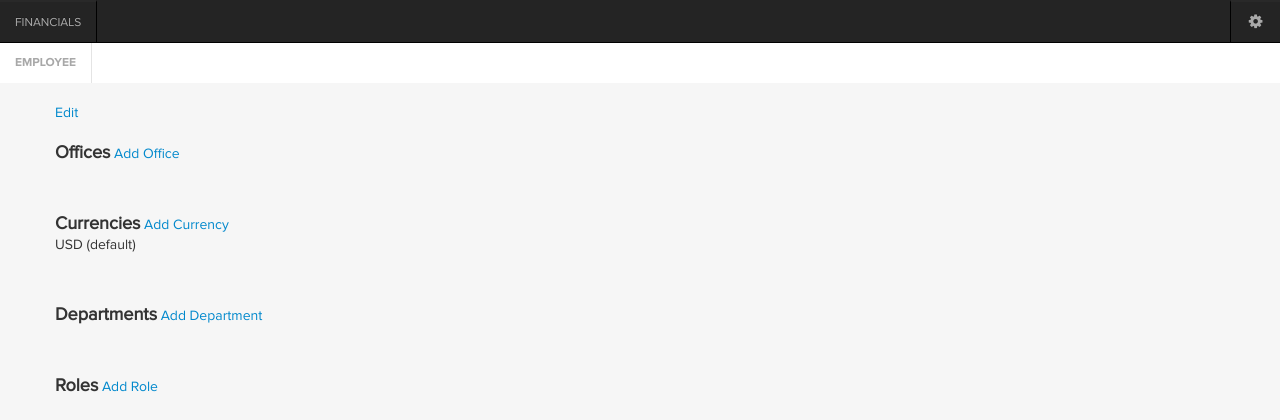
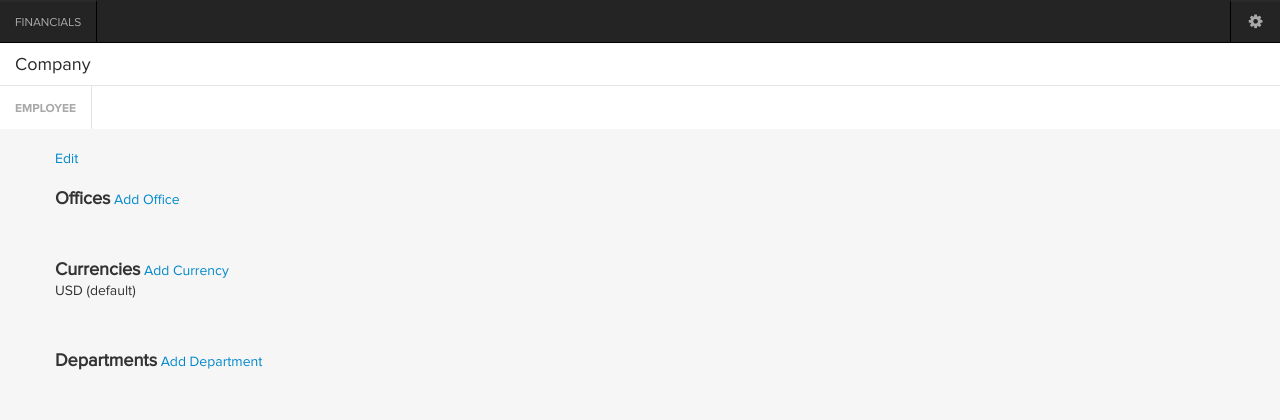
Before and after one commit to atishn/Finance-Planner, a Python web app: template hr/templates/administration_company.html in a window 1280 px wide. Shown: the top 420 px of the page. Run offline with Jinja, Linux system fonts and the light colour scheme; the template is opened without the code that fills it, so the values that code supplies are empty.

Commit message:
adding titles to admin pages

```diff
--- a/hr/static/css/main.css
+++ b/hr/static/css/main.css
@@ -745,14 +745,20 @@ h5 {
     text-align: right !important;
 }
 
+.employee-info a {
+    padding: 0 10px;
+}
+
 .company-info, .employee-info {
     margin-top: 10px;
     font-size: 14px;
 }
+
 .company-info td, .employee-info td {
     border: 1px solid #DDD;
     padding: 5px 10px
 }
+
 .company-info td:first-child {
     width: 350px;
 }
@@ -809,3 +815,16 @@ h5 {
     padding: 0 5px 0 20px;
     vertical-align: middle;
 }
+
+.administration-title {
+    margin: 0;
+    border-bottom: 1px solid #E6E6E6;
+}
+
+.administration-title p {
+    color: #292929;
+    font-family: "proxima-nova";
+    font-size: 18px;
+    padding: 15px 0px 10px 15px;
+    margin: 0;
+}
--- a/hr/templates/administration_company.html
+++ b/hr/templates/administration_company.html
@@ -1,5 +1,8 @@
 {% extends "templates/shell.html" %}
 {% block content %}
+    <div class="white administration-title">
+        <p>Company</p>
+    </div>
     <div class="navbar subnav white">
         <ul class="nav subnav_area">
             <li class="entity-nav-pull-left-cell push-down"><a
--- a/hr/templates/administration_employees.html
+++ b/hr/templates/administration_employees.html
@@ -1,5 +1,8 @@
 {% extends "templates/shell.html" %}
 {% block content %}
+    <div class="white administration-title">
+        <p>Employees</p>
+    </div>
     <div class="navbar subnav white">
         <ul class="nav subnav_area">
             <li class="entity-nav-pull-left-cell-selected push-down"><a
--- a/hr/templates/administration_expenses.html
+++ b/hr/templates/administration_expenses.html
@@ -1,5 +1,8 @@
 {% extends "templates/shell.html" %}
 {% block content %}
+    <div class="white administration-title">
+        <p>Expenses</p>
+    </div>
     <div class="navbar subnav white">
         <ul class="nav subnav_area">
             {% if user.is_administrator or user.permissions_global_financials %}
--- a/hr/templates/administration_expenses_clients.html
+++ b/hr/templates/administration_expenses_clients.html
@@ -1,5 +1,8 @@
 {% extends "templates/shell.html" %}
 {% block content %}
+    <div class="white administration-title">
+        <p>Expenses</p>
+    </div>
     <div class="navbar subnav white">
         <ul class="nav subnav_area">
             {% if user.is_administrator or user.permissions_global_financials %}
--- a/hr/templates/administration_expenses_global.html
+++ b/hr/templates/administration_expenses_global.html
@@ -1,5 +1,8 @@
 {% extends "templates/shell.html" %}
 {% block content %}
+    <div class="white administration-title">
+        <p>Expenses</p>
+    </div>
     <div class="navbar subnav white">
         <ul class="nav subnav_area">
             {% if user.is_administrator or user.permissions_global_financials %}
```
